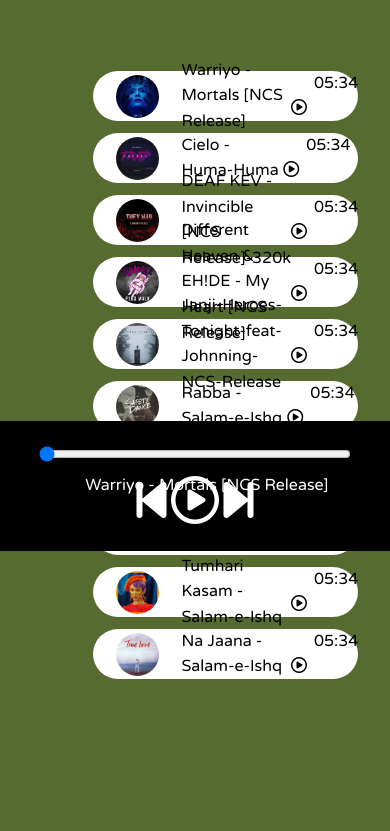
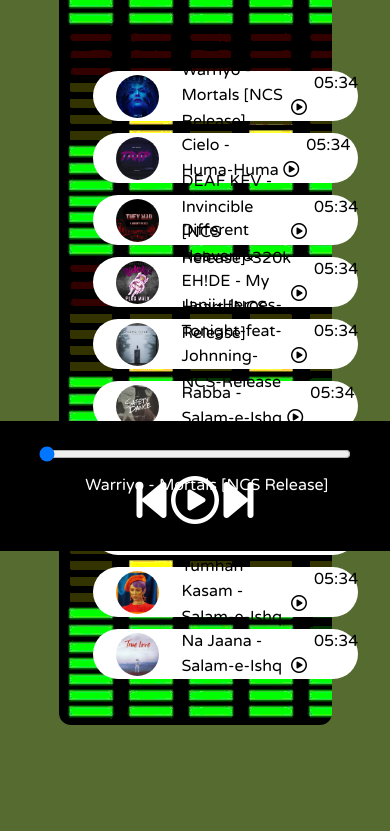
Before and after one commit to krishn-13/Racoonify-2.0, a plain HTML site: page index.html in a window 390 px wide. Shown: the part 293-1124 px from the top of the page. Drawn offline with Linux system fonts and the light colour scheme; files whose address does not match are found by name.

Commit message:
Repaired the file

```diff
--- a/style.css
+++ b/style.css
@@ -322,7 +322,7 @@ nav ul li{
    width: 70%;
    border-radius: 12px;
    padding: 34px;
-   background-image: url('../Racoonify/istockphoto-1154370446-2048x2048.jpg');
+   background-image: url('../Racoonify-2.0/istockphoto-1154370446-2048x2048.jpg');
 
 }
 .dark-mode .container{
@@ -399,7 +399,7 @@ nav ul li{
       background-color: darkolivegreen;
     }
     .container{
-        background-image: url("../Racoonify/playing.gif");
+        background-image: url("../Racoonify-2.0/playing.gif");
     }
     h1{
         border:2px solid white;
```
